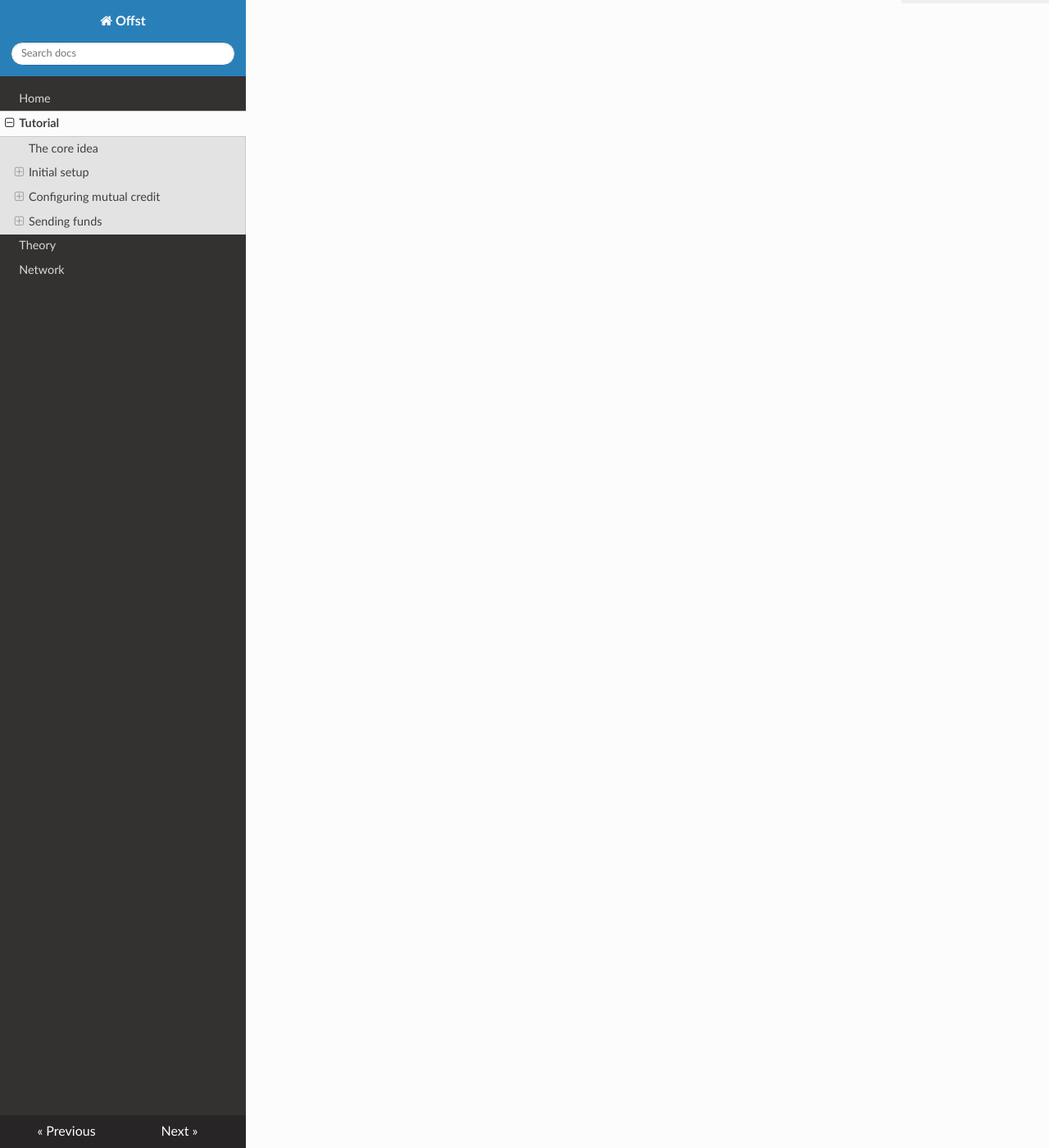
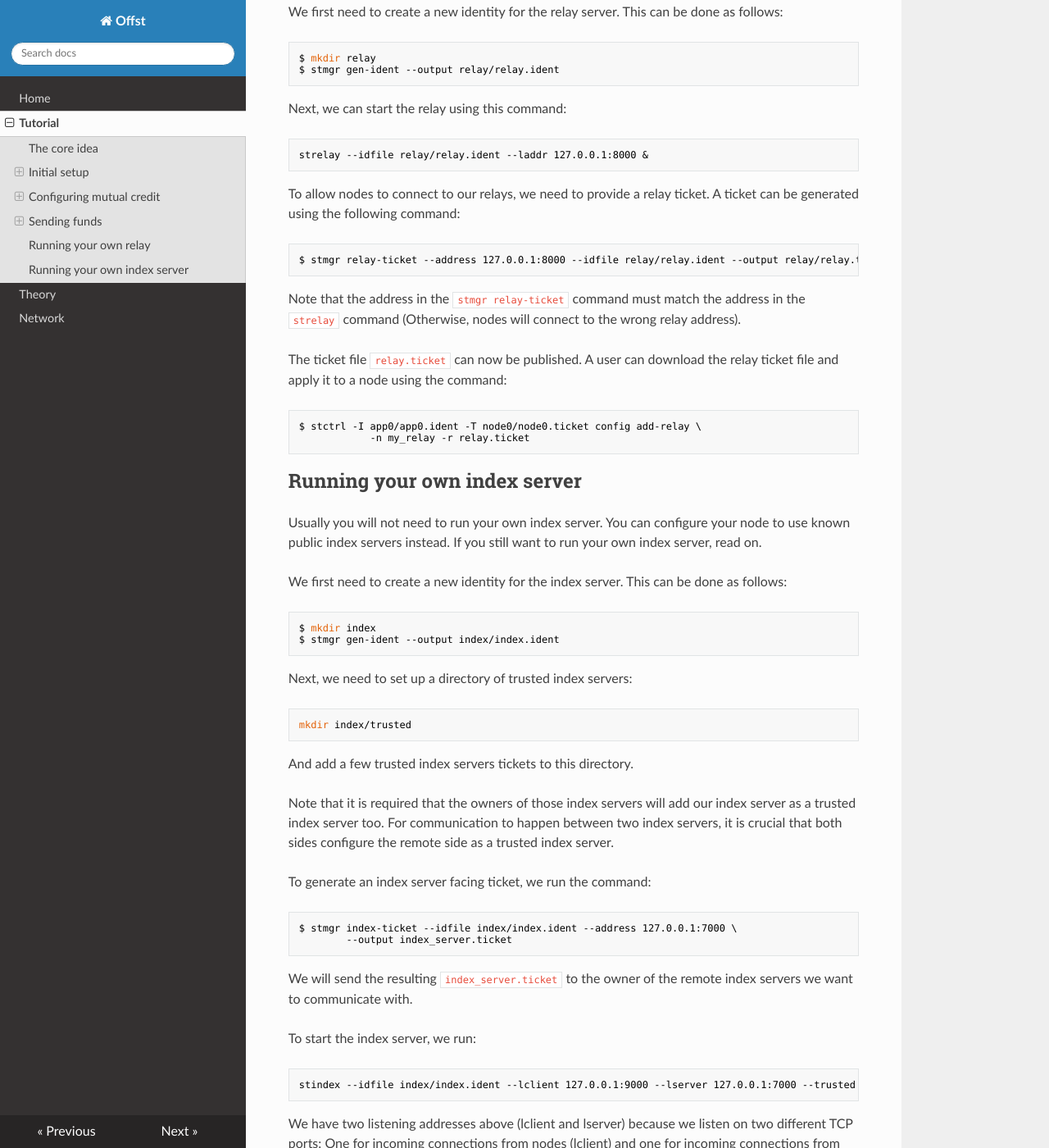
Before and after one commit to freedomlayer/offset_docs, an MkDocs documentation site: the page built from docs/tutorial.md, in a window 1280 px wide and 1400 px high, scrolled down 11767 px. Shown: the whole window at 82% size. Built offline with MkDocs 1.6.1, drawn with Linux system fonts in a browser that asks for light colours; nearby versions of some CDN libraries; some of the changed text lies outside the part shown.

Commit message:
Added information about starting own relay and index.

````diff
--- a/docs/tutorial.md
+++ b/docs/tutorial.md
@@ -638,3 +638,114 @@ $ stctrl -I app1/app1.ident -T node1/node1.ticket info balance
 ```
 
 Now that the payment is verified, node0 can give node1 the bag of bananas.
+
+
+
+## Running your own relay
+
+Usually you will not need to run your own relay. You can configure your node to
+use known public relays instead. If you still want to run your own relay, read
+on.
+
+We first need to create a new identity for the relay server. This can be done
+as follows:
+
+```bash
+$ mkdir relay
+$ stmgr gen-ident --output relay/relay.ident
+```
+
+Next, we can start the relay using this command:
+
+```bash
+strelay --idfile relay/relay.ident --laddr 127.0.0.1:8000 &
+```
+
+To allow nodes to connect to our relays, we need to provide a relay ticket.
+A ticket can be generated using the following command:
+
+
+```bash
+$ stmgr relay-ticket --address 127.0.0.1:8000 --idfile relay/relay.ident --output relay/relay.ticket
+```
+
+Note that the address in the `stmgr relay-ticket` command must match the
+address in the `strelay` command (Otherwise, nodes will connect to the wrong
+relay address).
+
+The ticket file `relay.ticket` can now be published. A user can download the
+relay ticket file and apply it to a node using the command:
+
+```bash
+$ stctrl -I app0/app0.ident -T node0/node0.ticket config add-relay \
+            -n my_relay -r relay.ticket
+```
+
+## Running your own index server
+
+Usually you will not need to run your own index server. You can configure your
+node to use known public index servers instead. If you still want to run your
+own index server, read on.
+
+We first need to create a new identity for the index server. This can be done
+as follows:
+
+```bash
+$ mkdir index
+$ stmgr gen-ident --output index/index.ident
+```
+
+Next, we need to set up a directory of trusted index servers:
+
+```bash
+mkdir index/trusted
+```
+
+And add a few trusted index servers tickets to this directory.
+
+Note that it is required that the owners of those index servers will add our
+index server as a trusted index server too. For communication to happen between
+two index servers, it is crucial that both sides configure the remote side as a
+trusted index server.
+
+To generate an index server facing ticket, we run the command:
+
+```bash
+$ stmgr index-ticket --idfile index/index.ident --address 127.0.0.1:7000 \
+        --output index_server.ticket
+```
+
+We will send the resulting `index_server.ticket` to the owner of the remote index servers we
+want to communicate with.
+
+To start the index server, we run:
+
+```bash
+stindex --idfile index/index.ident --lclient 127.0.0.1:9000 --lserver 127.0.0.1:7000 --trusted index/trusted &
+```
+
+We have two listening addresses above (lclient and lserver) because we listen
+on two different TCP ports: One for incoming connections from nodes (lclient)
+and one for incoming connections from federating index servers (lserver). Note
+that the index server facing ticket we created earlier matches the `--lserver`
+address.
+
+To allow nodes to add our index server, we produce a node facing index ticket
+as follows:
+
+```bash
+$ stmgr index-ticket --idfile index/index.ident --address 127.0.0.1:9000 \
+        --output index_client.ticket
+```
+
+Note that this command is very similar to the command we used to produce an
+index server facing ticket. The difference is the TCP port we have chosen and
+the output file name.
+
+Now we can publish the `index_client.ticket` file. A node can add the index
+server to its configuration using this command:
+
+```bash
+$ stctrl -I app0/app0.ident -T node0/node0.ticket config add-index \
+            -n my_index -i index_client.ticket
+```
````
